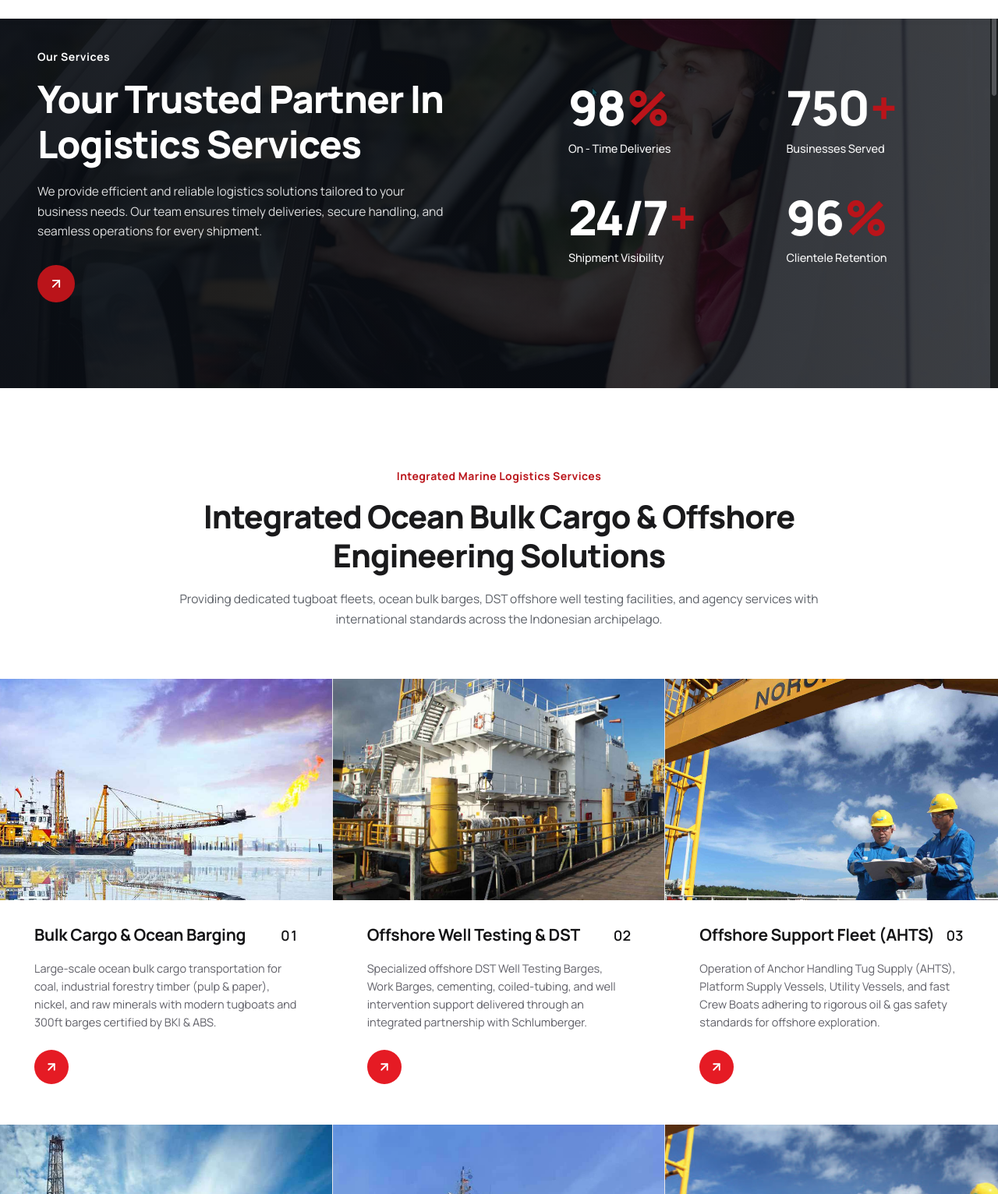
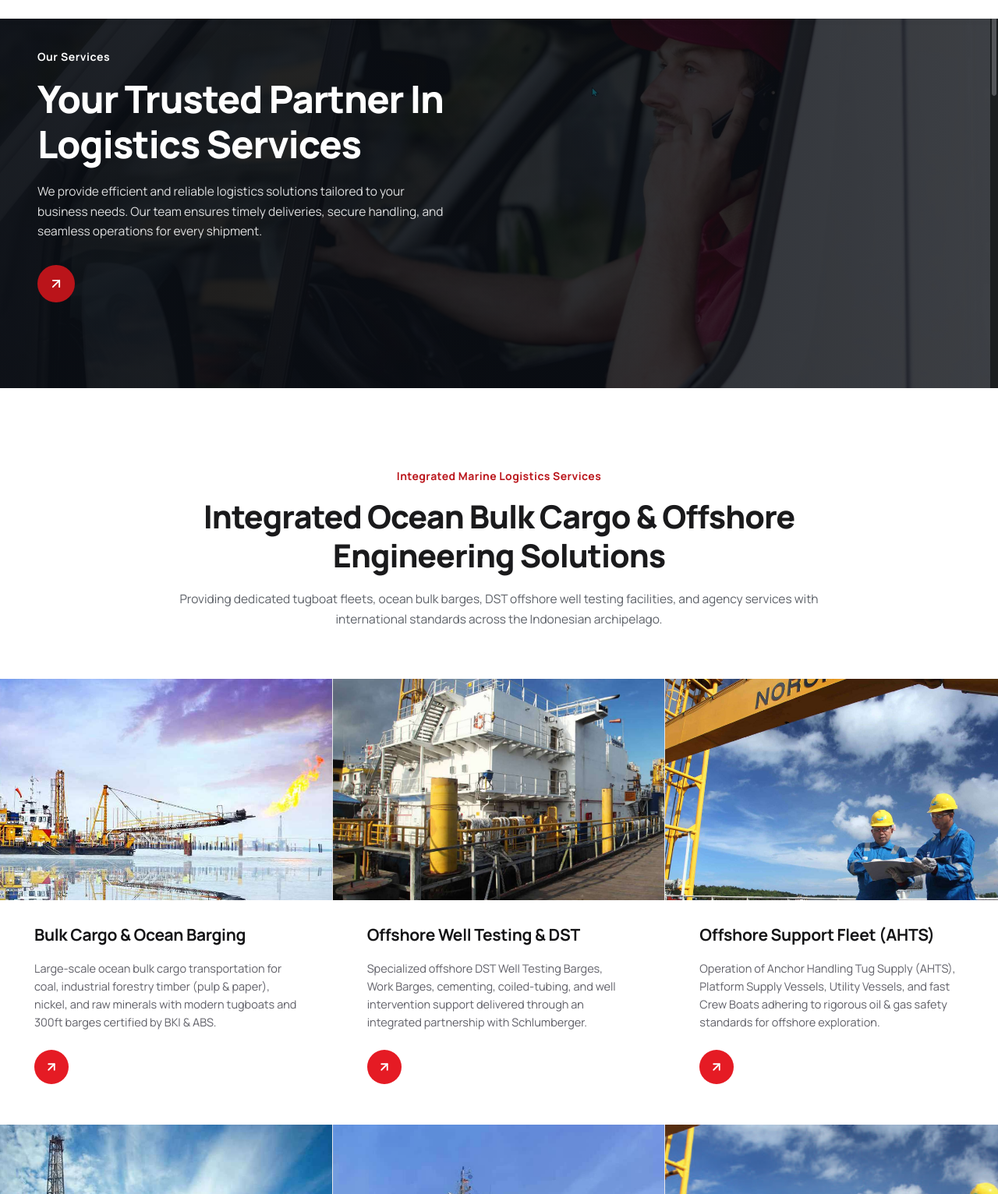
Before and after one commit to htzaml-01/trust, a plain HTML site: page services.html in a window 1280 px wide. Shown: the part 68-1600 px from the top of the page at 78% size. Drawn offline with Linux system fonts and the light colour scheme.

Commit message:
feat: remove stat counters and card numbering from hero and services sections across all pages

```diff
--- a/services.css
+++ b/services.css
@@ -44,10 +44,9 @@
 }
 
 .services-hero-grid {
-  display: grid;
-  grid-template-columns: 1.15fr 0.95fr;
-  gap: 72px;
+  display: flex;
   align-items: center;
+  width: 100%;
 }
 
 /* Left Column */
@@ -55,6 +54,7 @@
   display: flex;
   flex-direction: column;
   align-items: flex-start;
+  max-width: 760px;
 }
 
 .services-hero-eyebrow {
--- a/services.html
+++ b/services.html
@@ -11,8 +11,8 @@
   <link rel="preconnect" href="https://fonts.gstatic.com" crossorigin />
   <link href="https://fonts.googleapis.com/css2?family=Manrope:wght@400;500;600;700;800&display=swap" rel="stylesheet" />
 
-  <link rel="stylesheet" href="styles.css?v=10" />
-  <link rel="stylesheet" href="services.css?v=10" />
+  <link rel="stylesheet" href="styles.css?v=11" />
+  <link rel="stylesheet" href="services.css?v=11" />
 </head>
 <body>
 
@@ -49,7 +49,7 @@
   <div class="mobile-nav-backdrop" id="navBackdrop"></div>
 
   <main class="services-main">
-    <!-- HERO SECTION (DARK FULL-BLEED + 2x2 STATS - EXACT AS IN VIDEO) -->
+    <!-- HERO SECTION (DARK FULL-BLEED) -->
     <section class="section-services-hero" id="services-hero">
       <div class="services-hero-bg-overlay"></div>
       <div class="container services-hero-container">
@@ -66,39 +66,6 @@
             <a href="#services-grid" class="circle-action-btn-red" aria-label="Explore Services">
               <svg width="20" height="20" viewBox="0 0 24 24" fill="none" stroke="currentColor" stroke-width="2.2" stroke-linecap="round" stroke-linejoin="round"><path d="M7 17L17 7"/><path d="M7 7h10v10"/></svg>
             </a>
-          </div>
-
-          <!-- Right Column: 2x2 Stats Grid -->
-          <div class="services-hero-right">
-            <div class="services-stats-grid">
-              <div class="services-stat-card">
-                <div class="services-stat-number">
-                  98<span class="services-stat-accent">%</span>
-                </div>
-                <div class="services-stat-label">On - Time Deliveries</div>
-              </div>
-
-              <div class="services-stat-card">
-                <div class="services-stat-number">
-                  750<span class="services-stat-accent">+</span>
-                </div>
-                <div class="services-stat-label">Businesses Served</div>
-              </div>
-
-              <div class="services-stat-card">
-                <div class="services-stat-number">
-                  24/7<span class="services-stat-accent">+</span>
-                </div>
-                <div class="services-stat-label">Shipment Visibility</div>
-              </div>
-
-              <div class="services-stat-card">
-                <div class="services-stat-number">
-                  96<span class="services-stat-accent">%</span>
-                </div>
-                <div class="services-stat-label">Clientele Retention</div>
-              </div>
-            </div>
           </div>
         </div>
       </div>
@@ -128,7 +95,6 @@
           <div class="service-col-content">
             <div class="service-col-head">
               <h3 class="service-col-title">Bulk Cargo &amp; Ocean Barging</h3>
-              <span class="service-col-num">01</span>
             </div>
             <p class="service-col-desc">Large-scale ocean bulk cargo transportation for coal, industrial forestry timber (pulp &amp; paper), nickel, and raw minerals with modern tugboats and 300ft barges certified by BKI &amp; ABS.</p>
             <a href="contact.html" class="circle-action-btn" aria-label="Explore Bulk Cargo & Ocean Barging">
@@ -145,7 +111,6 @@
           <div class="service-col-content">
             <div class="service-col-head">
               <h3 class="service-col-title">Offshore Well Testing &amp; DST</h3>
-              <span class="service-col-num">02</span>
             </div>
             <p class="service-col-desc">Specialized offshore DST Well Testing Barges, Work Barges, cementing, coiled-tubing, and well intervention support delivered through an integrated partnership with Schlumberger.</p>
             <a href="contact.html" class="circle-action-btn" aria-label="Explore Offshore Well Testing & DST">
@@ -162,7 +127,6 @@
           <div class="service-col-content">
             <div class="service-col-head">
               <h3 class="service-col-title">Offshore Support Fleet (AHTS)</h3>
-              <span class="service-col-num">03</span>
             </div>
             <p class="service-col-desc">Operation of Anchor Handling Tug Supply (AHTS), Platform Supply Vessels, Utility Vessels, and fast Crew Boats adhering to rigorous oil &amp; gas safety standards for offshore exploration.</p>
             <a href="contact.html" class="circle-action-btn" aria-label="Explore Offshore Support Fleet (AHTS)">
@@ -179,7 +143,6 @@
           <div class="service-col-content">
             <div class="service-col-head">
               <h3 class="service-col-title">Integrated Ship Management</h3>
-              <span class="service-col-num">04</span>
             </div>
             <p class="service-col-desc">Comprehensive vessel technical management, planned dry-docking maintenance, classification compliance (BKI &amp; ABS), IMO ISM Code safety standards, and STCW-certified marine crew.</p>
             <a href="contact.html" class="circle-action-btn" aria-label="Explore Integrated Ship Management">
@@ -196,7 +159,6 @@
           <div class="service-col-content">
             <div class="service-col-head">
               <h3 class="service-col-title">Shipping Agency &amp; Port Handling</h3>
-              <span class="service-col-num">05</span>
             </div>
             <p class="service-col-desc">Integrated harbor agency operations, port authority clearances, bulk stevedoring, freight forwarding, and rapid offshore transshipment facilities.</p>
             <a href="contact.html" class="circle-action-btn" aria-label="Explore Shipping Agency & Port Handling">
@@ -213,7 +175,6 @@
           <div class="service-col-content">
             <div class="service-col-head">
               <h3 class="service-col-title">Shore Base &amp; Marine Salvage</h3>
-              <span class="service-col-num">06</span>
             </div>
             <p class="service-col-desc">Dedicated shore base logistics facilities, stockpile management, and regional emergency maritime assistance (salvage operations) in strategic alliance with Svitzer (Maersk Group).</p>
             <a href="contact.html" class="circle-action-btn" aria-label="Explore Shore Base & Marine Salvage">
--- a/styles.css
+++ b/styles.css
@@ -412,7 +412,7 @@ button, input, textarea {
 
 .hero-left-content {
   flex: 0 1 auto;
-  max-width: 620px;
+  max-width: 780px;
 }
 
 .hero-title {
```
Also changed, not shown: about.html (+2 -2 lines), blog.html (+2 -2 lines), contact.html (+2 -2 lines), index.html (+1 -22 lines), pricing.html (+2 -2 lines).
